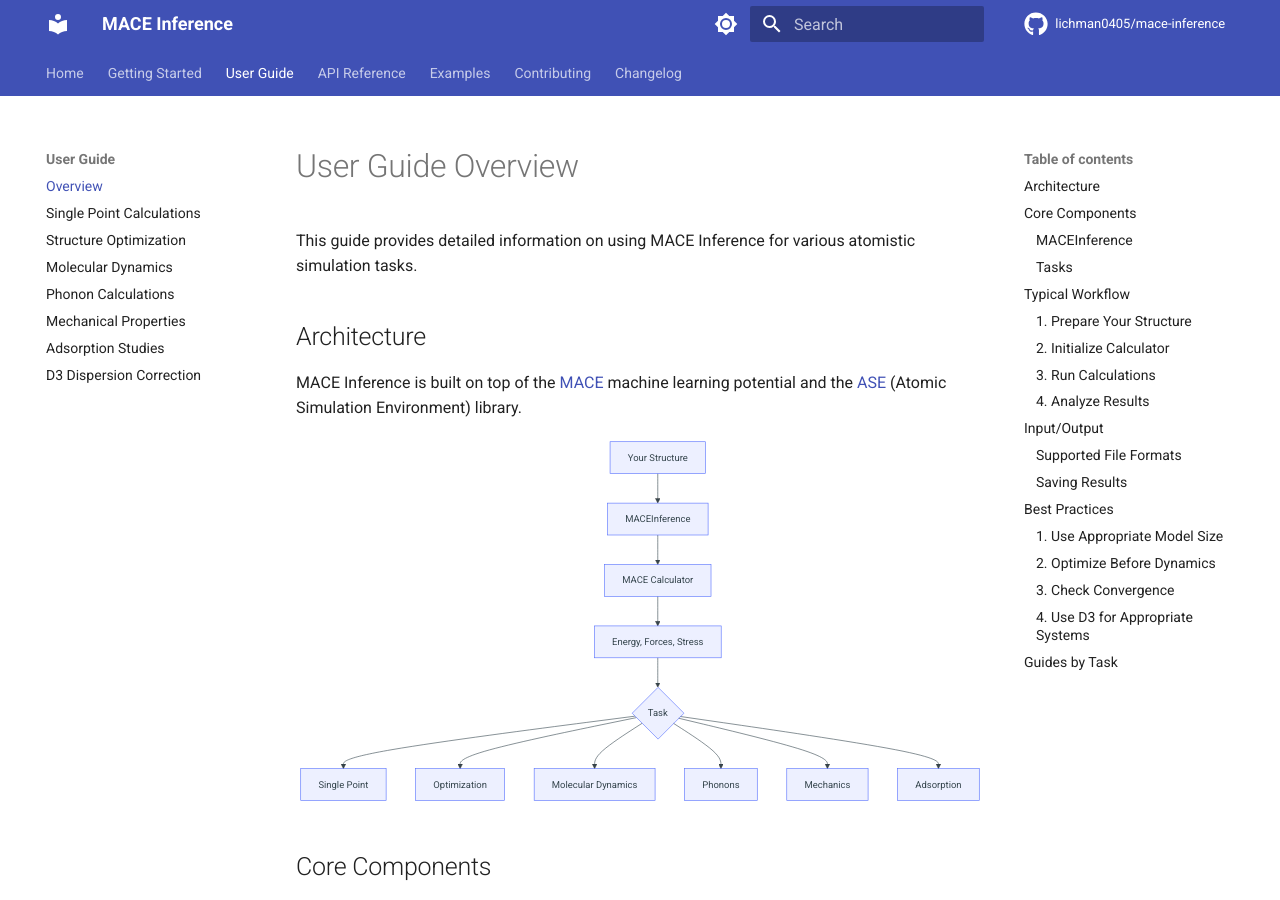
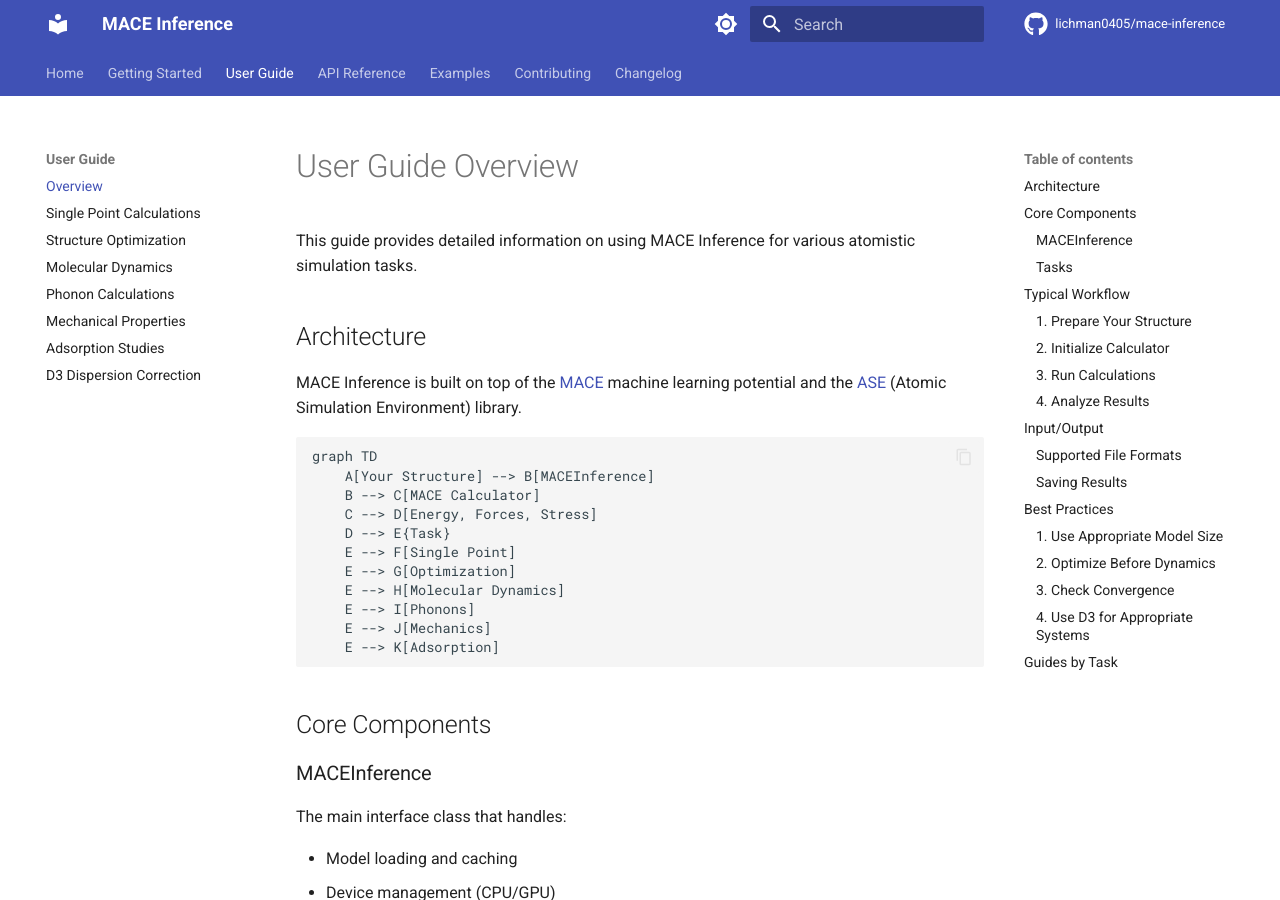
Before and after one commit to lichman0405/mace-inference, an MkDocs documentation site: the page built from docs/user-guide/overview.md, in a window 1280 px wide and 900 px high. Built offline with MkDocs 1.6.1 and Material for MkDocs 9.7.7, drawn with Linux system fonts in a browser that asks for light colours; comment, search, counter and statistics services are not loaded.

Commit message:
Remove mermaid custom fence config to fix YAML linting

```diff
--- a/mkdocs.yml
+++ b/mkdocs.yml
@@ -58,11 +58,7 @@
       pygments_lang_class: true
   - pymdownx.inlinehilite
   - pymdownx.snippets
-  - pymdownx.superfences:
-      custom_fences:
-        - name: mermaid
-          class: mermaid
-          format: !!python/name:pymdownx.superfences.fence_code_format
+  - pymdownx.superfences
   - pymdownx.tabbed:
       alternate_style: true
   - pymdownx.arithmatex:
```
